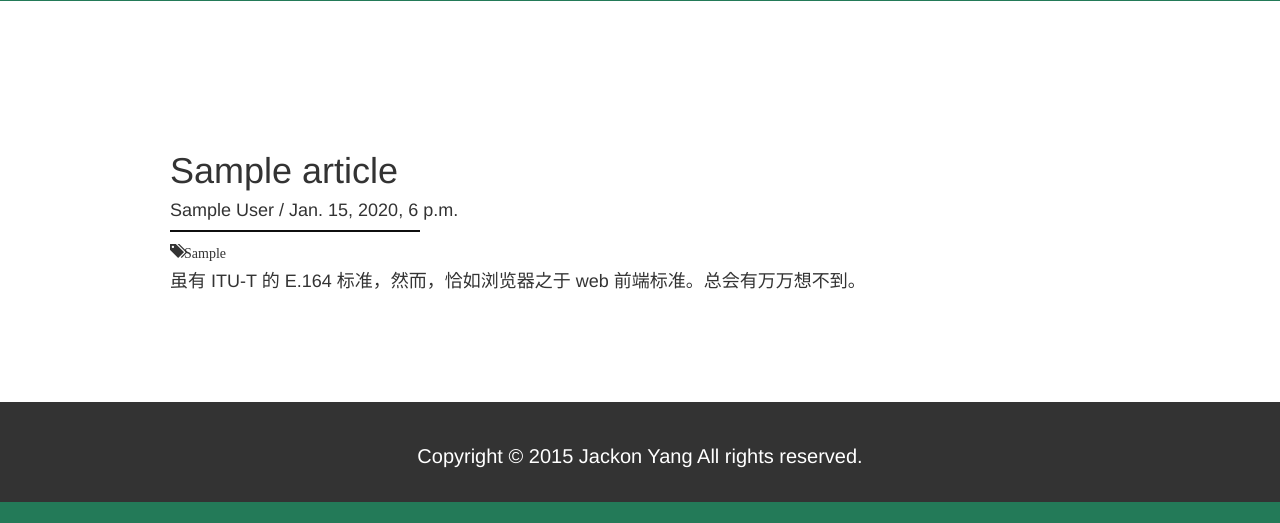
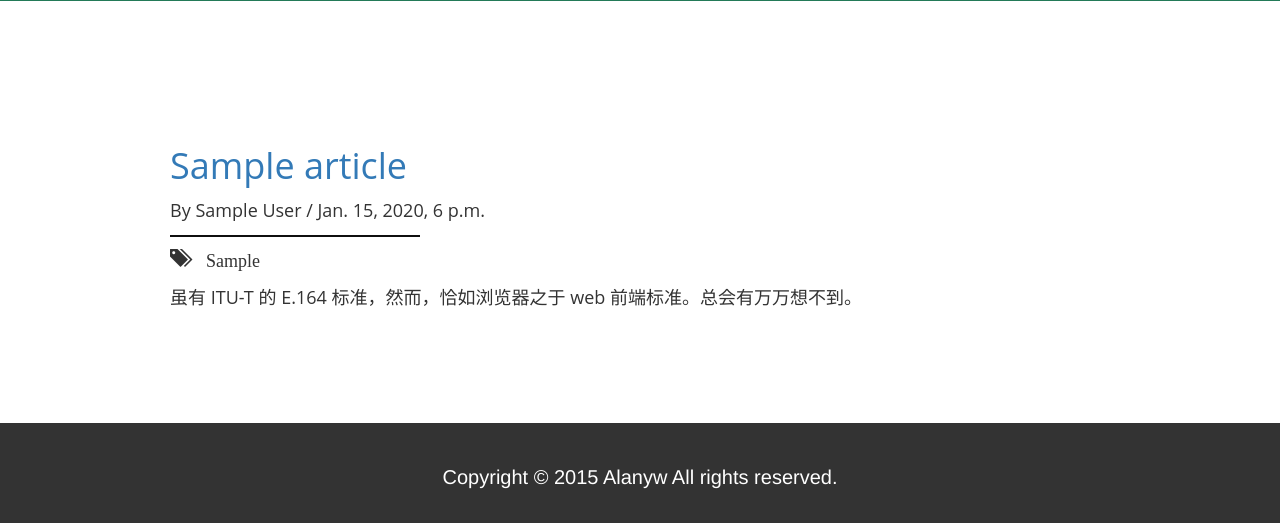
Before and after one commit to Alanyw/Blog, a Django app: page / in a window 1280 px wide. Shown: the part 669-1192 px from the top of the page. Before the commit the page ends 1171 px from the top, so only its background shows below. Run offline with Django 3.2, Linux system fonts and the light colour scheme; tables that the repository leaves empty hold one stand-in row (values such as "Sample post"); some libraries are stand-ins or nearby versions.

Commit message:
add <a href> index.html-title and article.urls

```diff
--- a/Blog/static/css/alanyw.css
+++ b/Blog/static/css/alanyw.css
@@ -44,7 +44,12 @@ body{
 }
 
 .article_intro_pos{
+    font-family: 'Open Sans',sans-serif ;
+    font-size: 18px;
     padding: 100px;
+}
+.article_intro_pos .h1,.h4{
+    margin: 15px auto;
 }
 .line{
     text-align: left;
--- a/Blog/templates/Blog/index.html
+++ b/Blog/templates/Blog/index.html
@@ -10,7 +10,9 @@
     <script src="{% static  "js/bootstrap.js" %}"></script>
     <script>
         $(document).ready(function () {
-            $(".article_intro:odd").css("background-color", "#03af6c");
+            $(".article_intro:odd").css({"background-color":"#03af6c","color":"#fff"});
+            $(".line:odd").css("background-color","#fff")
+
         })
     </script>
 </head>
@@ -61,74 +63,19 @@
         <div class="article_intro">
             <div class="container">
                 <div class="article_intro_pos">
-                    <div class="h1">{{ article.title }}</div>
-                    <div class="h4">{{ article.author }} / {{ article.pub_date }}</div>
+                    <div class="h1"><a href="{% url 'article:title' article.id %}"> {{ article.title }}</a></div>
+                    <div class="h4">By {{ article.author }} / {{ article.pub_date }}</div>
                     <div class="line"></div>
-                    <div class="glyphicon glyphicon-tags">{{ article.tag }}</div>
-                    <div class="h4">虽有 ITU-T 的 E.164 标准，然而，恰如浏览器之于 web 前端标准。总会有万万想不到。</div>
+                    <div class="glyphicon glyphicon-tags">  {{ article.tag }}</div>
+                    <div class="h4" id="h4">虽有 ITU-T 的 E.164 标准，然而，恰如浏览器之于 web 前端标准。总会有万万想不到。</div>
                 </div>
             </div>
         </div>
     {% endfor %}
 {% endif %}
-{#<div class="article_intro_green">#}
-{#    <div class="container">#}
-{#        <div class="article_intro_pos">#}
-{#            <div class="h1">国际手机号码的有效性校验</div>#}
-{#            <div class="h4">By Jackon Yang / Sat 05 November 2016</div>#}
-{#            <div class="line"></div>#}
-{#            <div class="glyphicon glyphicon-tags"></div>#}
-{#            <div class="h4">虽有 ITU-T 的 E.164 标准，然而，恰如浏览器之于 web 前端标准。总会有万万想不到。</div>#}
-{#        </div>#}
-{#    </div>#}
-{#</div>#}
-{#<div class="article_intro_white">#}
-{#    <div class="container">#}
-{#        <div class="article_intro_pos">#}
-{#            <div class="h1">国际手机号码的有效性校验</div>#}
-{#            <div class="h4">By Jackon Yang / Sat 05 November 2016</div>#}
-{#            <div class="line"></div>#}
-{#            <div class="glyphicon glyphicon-tags"></div>#}
-{#            <div class="h4">虽有 ITU-T 的 E.164 标准，然而，恰如浏览器之于 web 前端标准。总会有万万想不到。</div>#}
-{#        </div>#}
-{#    </div>#}
-{#</div>#}
-{#<div class="article_intro_green">#}
-{#    <div class="container">#}
-{#        <div class="article_intro_pos">#}
-{#            <div class="h1">国际手机号码的有效性校验</div>#}
-{#            <div class="h4">By Jackon Yang / Sat 05 November 2016</div>#}
-{#            <div class="line"></div>#}
-{#            <div class="glyphicon glyphicon-tags"></div>#}
-{#            <div class="h4">虽有 ITU-T 的 E.164 标准，然而，恰如浏览器之于 web 前端标准。总会有万万想不到。</div>#}
-{#        </div>#}
-{#    </div>#}
-{#</div>#}
-{#<div class="article_intro_white">#}
-{#    <div class="container">#}
-{#        <div class="article_intro_pos">#}
-{#            <div class="h1">国际手机号码的有效性校验</div>#}
-{#            <div class="h4">By Jackon Yang / Sat 05 November 2016</div>#}
-{#            <div class="line"></div>#}
-{#            <div class="glyphicon glyphicon-tags"></div>#}
-{#            <div class="h4">虽有 ITU-T 的 E.164 标准，然而，恰如浏览器之于 web 前端标准。总会有万万想不到。</div>#}
-{#        </div>#}
-{#    </div>#}
-{#</div>#}
-{#<div class="article_intro_green">#}
-{#    <div class="container">#}
-{#        <div class="article_intro_pos">#}
-{#            <div class="h1">国际手机号码的有效性校验</div>#}
-{#            <div class="h4">By Jackon Yang / Sat 05 November 2016</div>#}
-{#            <div class="line"></div>#}
-{#            <div class="glyphicon glyphicon-tags"></div>#}
-{#            <div class="h4">虽有 ITU-T 的 E.164 标准，然而，恰如浏览器之于 web 前端标准。总会有万万想不到。</div>#}
-{#        </div>#}
-{#    </div>#}
-{#</div>#}
 <div class="footer">
     <div class="container">
-        <p class="text-center">Copyright © 2015 Jackon Yang All rights reserved.</p>
+        <p class="text-center">Copyright © 2015 Alanyw All rights reserved.</p>
     </div>
 </div>
 </body>
--- a/Blog/urls.py
+++ b/Blog/urls.py
@@ -20,5 +20,5 @@ from . import views
 urlpatterns = [
     url(r'^$', views.index),
     url(r'^admin/', admin.site.urls),
-    url(r'^article/', include('article.urls'))
+    url(r'^article/', include('article.urls', namespace='article')),
 ]
```
